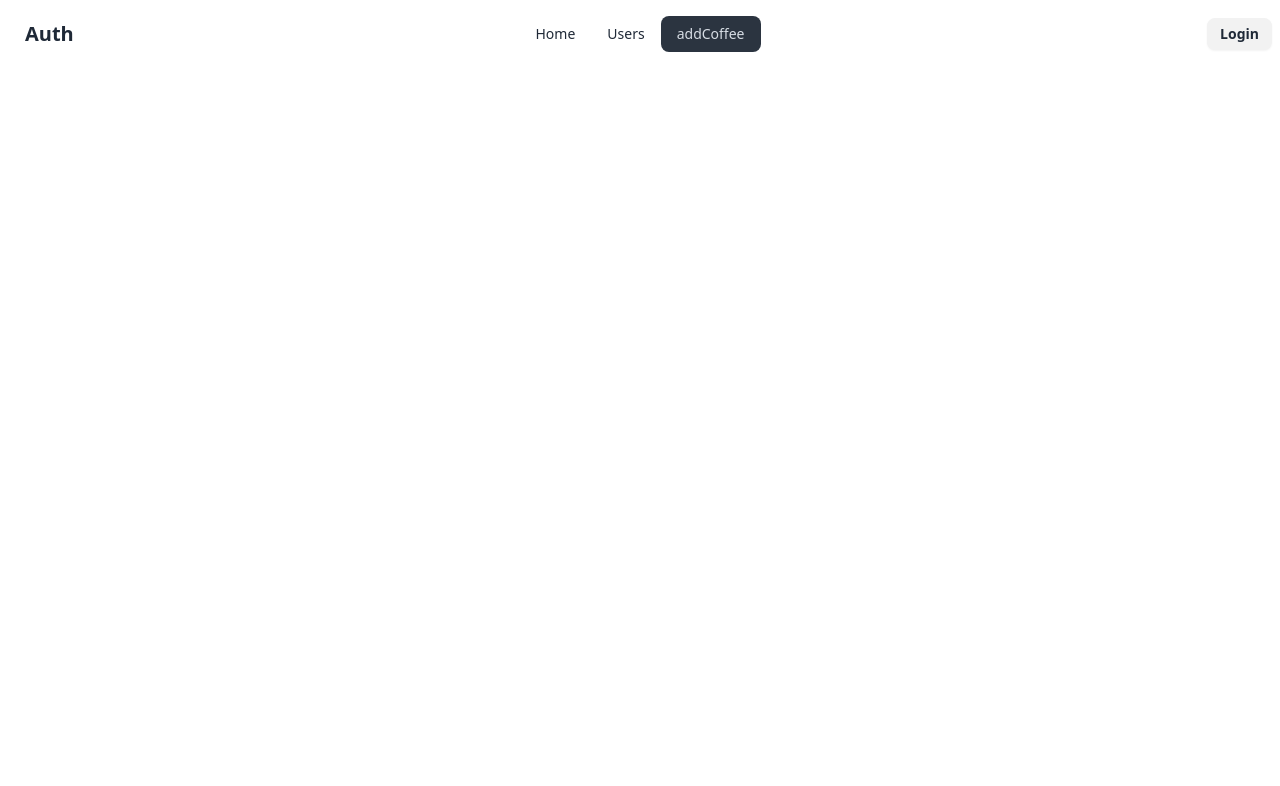
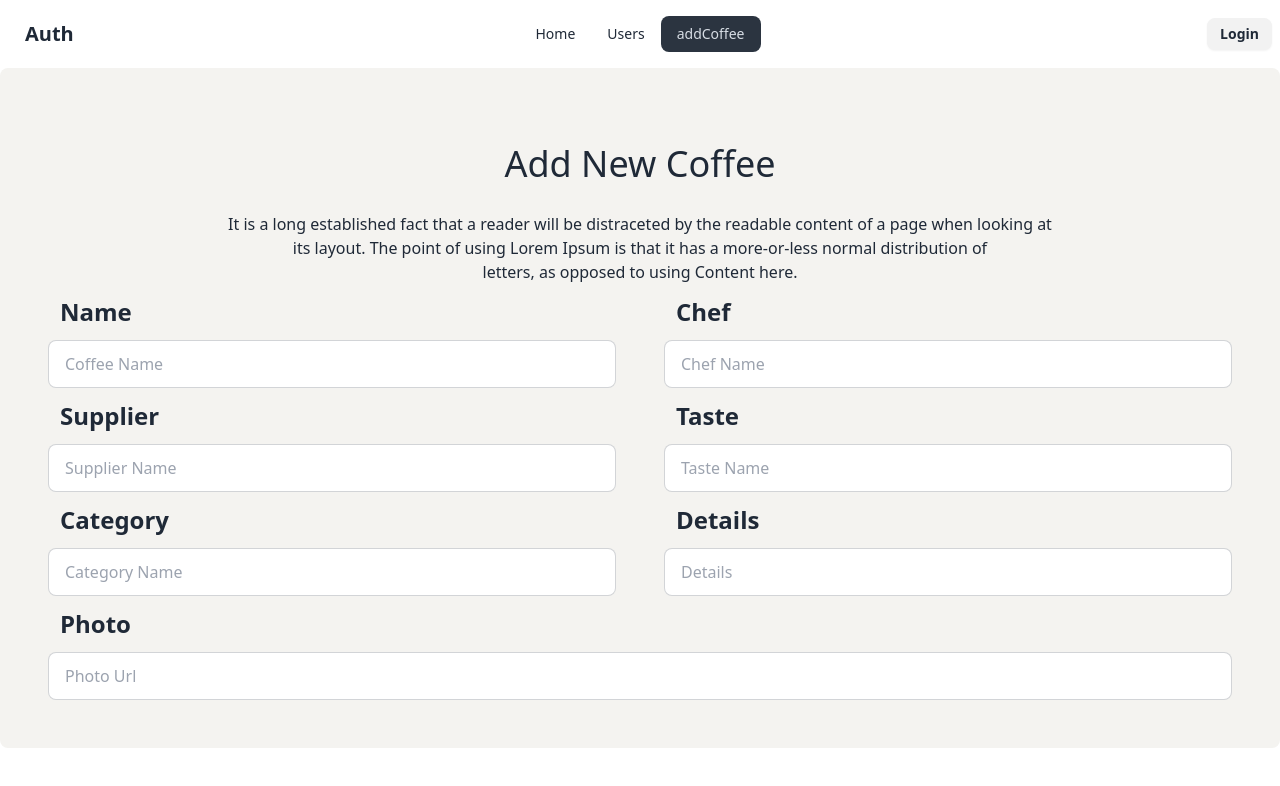
Before and after one commit to SadikRa/mongodb-2024, a React (Vite) app: page /addCoffee in a window 1280 px wide. Shown: the top 786 px of the page. Built offline with nearby package versions, Linux system fonts and the light colour scheme; no server answers.

Commit message:
form added done

```diff
--- a/src/components/AddCoffee/AddCoffee.jsx
+++ b/src/components/AddCoffee/AddCoffee.jsx
@@ -1,11 +1,96 @@
-import React from 'react';
+import React from "react";
 
 const AddCoffee = () => {
-    return (
-        <div>
+  return (
+    <div className="rounded-lg bg-[#F4F3F0] ">
+      <form className="p-12 w-full ">
+        <h1 className="text-4xl text-center p-7">Add New Coffee</h1>
+        <p className="text-center">
+          It is a long established fact that a reader will be distraceted by the
+          readable content of a page when looking at <br /> its layout. The
+          point of using Lorem Ipsum is that it has a more-or-less normal
+          distribution of <br />
+          letters, as opposed to using Content here.
+        </p>
+        <div className="flex flex-col lg:flex-row gap-12">
+          <div className="w-[50%]">
+            <h3 className="text-2xl font-bold p-3"> Name</h3>
+            <input
+              type="text"
+              placeholder="Coffee Name"
+              name="coffeeName"
+              className="input input-bordered w-full"
+            />
+          </div>
+          <div className="w-[50%]">
+            <h3 className="text-2xl font-bold p-3"> Chef</h3>
+            <input
+              type="text"
+              placeholder="Chef Name"
+              name="chefName"
+              className="input input-bordered w-full"
+            />
+          </div>
+        </div>
 
+
+        <div className="flex flex-col lg:flex-row gap-12">
+          <div className="w-[50%]">
+            <h3 className="text-2xl font-bold p-3"> Supplier</h3>
+            <input
+              type="text"
+              placeholder="Supplier Name"
+              name="supplierName"
+              className="input input-bordered w-full"
+            />
+          </div>
+          <div className="w-[50%]">
+            <h3 className="text-2xl font-bold p-3"> Taste</h3>
+            <input
+              type="text"
+              placeholder="Taste Name"
+              name="tasteName"
+              className="input input-bordered w-full"
+            />
+          </div>
         </div>
-    );
+
+
+
+        <div className="flex flex-col lg:flex-row gap-12">
+          <div className="w-[50%]">
+            <h3 className="text-2xl font-bold p-3"> Category</h3>
+            <input
+              type="text"
+              placeholder="Category Name"
+              name="category"
+              className="input input-bordered w-full"
+            />
+          </div>
+          <div className="w-[50%]">
+            <h3 className="text-2xl font-bold p-3"> Details</h3>
+            <input
+              type="text"
+              placeholder="Details"
+              name="Details"
+              className="input input-bordered w-full"
+            />
+          </div>
+        </div>
+        <div className="flex flex-col lg:flex-row gap-12">
+          <div className="w-full">
+            <h3 className="text-2xl font-bold p-3"> Photo</h3>
+            <input
+              type="text"
+              placeholder="Photo Url"
+              name="photo"
+              className="input input-bordered w-full"
+            />
+          </div>
+        </div>
+      </form>
+    </div>
+  );
 };
 
 export default AddCoffee;
```
